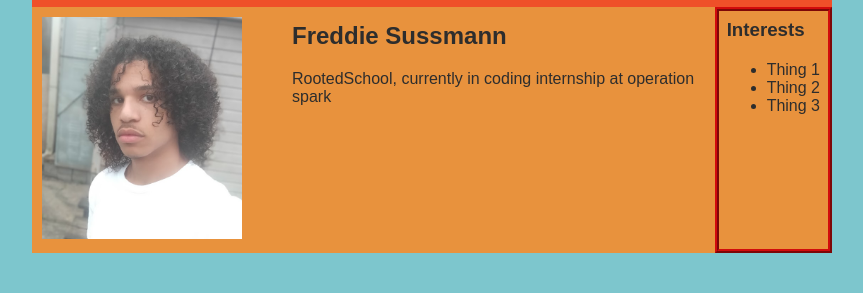
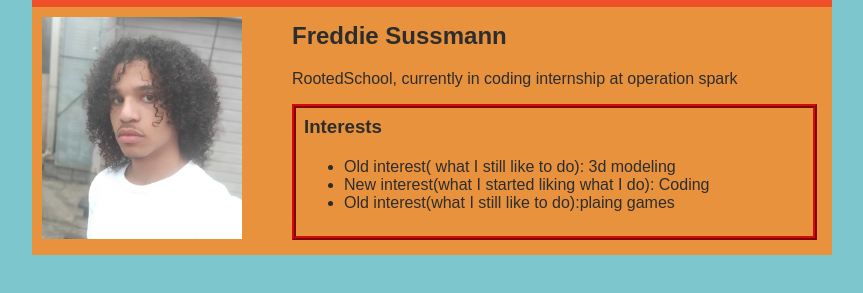
Before and after one commit to Fsussmann/Fsussmann.github.io, a plain HTML site: page index.html in a window 1280 px wide. Shown: the part 81-374 px from the top of the page, without its empty margins (208-1071 px from the left). Drawn offline with Linux system fonts and the light colour scheme.

Commit message:
Change styles for portfolio

```diff
--- a/index.html
+++ b/index.html
@@ -2,7 +2,7 @@
 <html>
 
 <head>
-  <!--<title>Lil Pirear</title>-->
+  <title>Lil Pirear</title>
 
   <style>
     body {
@@ -112,16 +112,16 @@
         <h2> Freddie Sussmann </h2>
         <p> RootedSchool, currently in coding internship at operation spark</p>
         <!-- Interests section -->
+        <div id="interests">
+          <h3>Interests</h3>
+          <ul>
+            <li>Old interest( what I still like to do): 3d modeling</li>
+            <li> New interest(what I started liking what I do): Coding </li>
+            <li> Old interest(what I still like to do):plaing games </li>
+          </ul>
+        </div>
       </div>
 
-      <div id="interests">
-        <h3>Interests</h3>
-        <ul>
-          <li>Thing 1</li>
-          <li>Thing 2</li>
-          <li>Thing 3</li>
-        </ul>
-      </div>
 
 
   </div>
```
Also changed, not shown: portfolio.html (+3 -8 lines).
